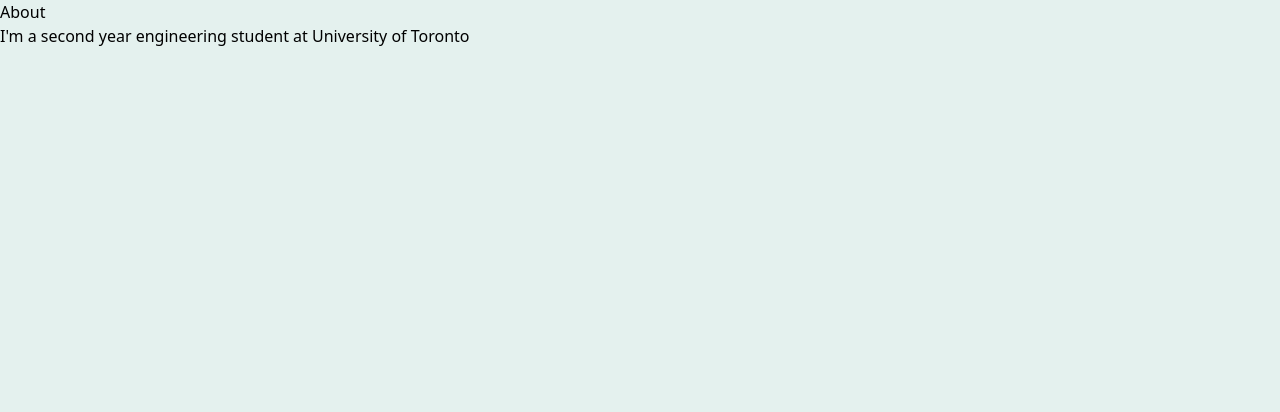
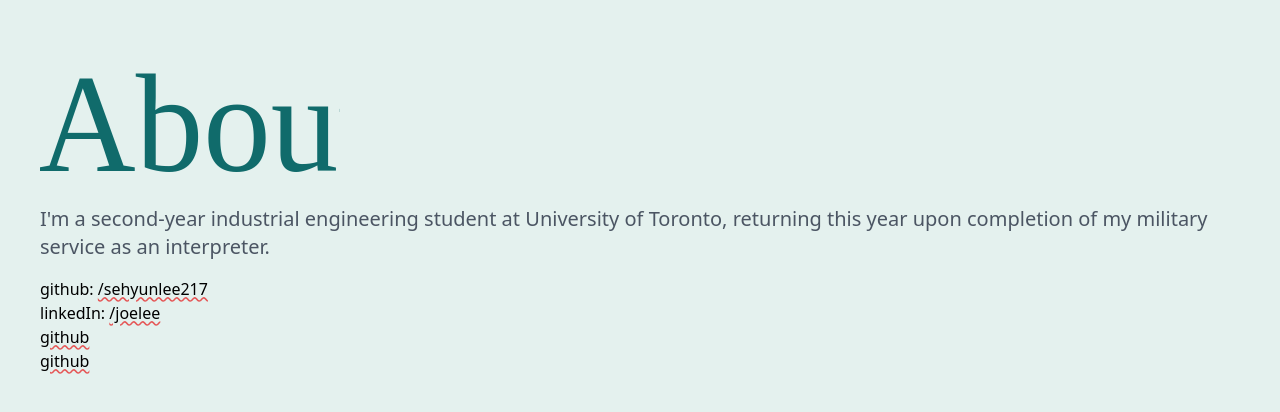
Before and after one commit to sehyunlee217/my_site, a React (Vite) app: page /About in a window 1280 px wide. Shown: the top 412 px of the page. Built offline with nearby package versions, Linux system fonts and the light colour scheme.

Commit message:
Edited About page

```diff
--- a/src/App.jsx
+++ b/src/App.jsx
@@ -9,7 +9,6 @@ function App() {
     <main className='px-10 py-10 font-sans font-light flex-col gap-4'>
       <Header />
       <Navbar />
-      <Posts />
     </main>
   );
 }
--- a/src/components/about.jsx
+++ b/src/components/about.jsx
@@ -1,9 +1,35 @@
+import about from "../assets/jl_about.svg";
+
 export default function About() {
     return (
         <>
-            <header><h1>About</h1></header>
-            <main>
-                <div>I'm a second year engineering student at University of Toronto</div>
+            <main className='px-10 py-10 font-sans font-light flex-col gap-4'>
+                <header>
+                    <img className='w-1/4 my-3' src={about} alt="About"></img>
+                </header>
+                <div className="h-4"></div>
+                <div className="font-light text-xl text-gray-600">
+                    I'm a second-year industrial engineering student at University of Toronto,
+                    returning this year upon completion of my military service as an interpreter.
+                    <div className="h-4"></div>
+                </div>
+                <div className="flex-col">
+                    <div>
+                        github: <a href="https://github.com/sehyunlee217">/sehyunlee217</a>
+                    </div>
+                    <div>
+                        linkedIn: <a href="https://github.com/sehyunlee217">/joelee</a>
+                    </div>
+                    <div>
+                        <a href="https://github.com/sehyunlee217">github</a>
+                    </div>
+                    <div>
+                        <a href="https://github.com/sehyunlee217">github</a>
+                    </div>
+
+                </div>
+
+
             </main>
             <footer></footer>
         </>
--- a/src/components/header.jsx
+++ b/src/components/header.jsx
@@ -2,11 +2,23 @@ import logo from "../assets/jl_logo.svg";
 
 export default function Header() {
     return (
-        <header className='flex-col'>
-            <div className='font-medium text-2xl text-primary '>
-                <img className='w-20 my-3' src={logo} alt="logo"></img>
-                Seunghyun Lee
+        <header className="grid grid-rows-2">
+            <img className='w-20 my-3' src={logo} alt="logo"></img>
+
+            <div className="flex justify-between items-center">
+                <div className='font-medium text-2xl text-primary '>
+                    Seunghyun Lee
+                </div>
+                <div>
+                    <p>
+                        light/dark
+                    </p>
+                    <div>
+                        KR/ENG
+                    </div>
+                </div>
             </div>
         </header>
+
     );
 }
--- a/src/components/navbar.jsx
+++ b/src/components/navbar.jsx
@@ -19,12 +19,12 @@ function useTime() {
 function Clock({ time, location }) {
     if (location === "America/Toronto") {
         return (
-            <div className="font-normal">{time.tz("America/Toronto").format("MMMM Do, h:mm:ss A")}</div>
+            <span className="">Located in <b>Toronto, Canada</b>, at {time.tz("America/Toronto").format("h:mm:s A")}.</span>
         );
     }
     else if (location === "Asia/Seoul") {
         return (
-            <div className="font-normal">{time.tz("Asia/Seoul").format("MMMM Do, h:mm:ss A")}</div>
+            <span className="">Home belongs to <b>Seoul</b>, currently at {time.tz("Asia/Seoul").format("MMMM Do, h:mm:s A")}</span>
         );
     }
 }
@@ -33,13 +33,11 @@ export default function Navbar() {
     const time = useTime();
 
     return (
-        <nav className='text-gray-500 flex-col'>
-            <div>Engineering Student at University of Toronto</div>
+        <nav className='text-gray-600 flex-col'>
+            <div>Industrial Engineering Student at University of Toronto</div>
             <div className="time-container flex-col">
-                <p>Currently located in <b>Toronto 🇨🇦</b>, at</p>
                 <Clock time={time} location={"America/Toronto"} />
-                <div className="h-2"></div>
-                <div>But from <b>Seoul 🇰🇷</b>, at</div>
+                <span> </span>
                 <Clock time={time} location={"Asia/Seoul"} />
             </div>
             <div className="flex-col">
@@ -53,8 +51,6 @@ export default function Navbar() {
                     <Link to={`/Creative`}>creative stuff</Link>
                 </div>
             </div>
-
-
         </nav>
     );
 }
--- a/src/components/posts.jsx
+++ b/src/components/posts.jsx
@@ -1,12 +1,5 @@
 export default function Posts() {
     return (
-        <>
-            <div className="h-4"></div>
-            <div>
-                <Link to={`/Posts`}><h2 className="text-2xl font-semibold">Posts</h2></Link>
-                <Outlet />
-            </div>
-            <div>- Currently in process</div>
-        </>
+        <div>Currently in Progress</div>
     );
 }
--- a/src/index.css
+++ b/src/index.css
@@ -1,6 +1,12 @@
 @tailwind base;
 @tailwind components;
 @tailwind utilities;
+
+@layer base{
+  html{
+    font-family: 'Times New Roman', Times, serif;
+  }
+}
 
 #root{
   background-color: #e4f1ee;
--- a/tailwind.config.js
+++ b/tailwind.config.js
@@ -9,7 +9,8 @@ export default {
       colors: {
         primary: "#106B6B",
         background: "#e4f1ee"
-      }
+      },
+      // fontFamily: { "sans": ['Franklin Gothic Book', 'Times', 'serif'] },
     },
     screens: {
       'sm': '640px',
```
Also changed, not shown: src/assets/jl_about.svg (added).
